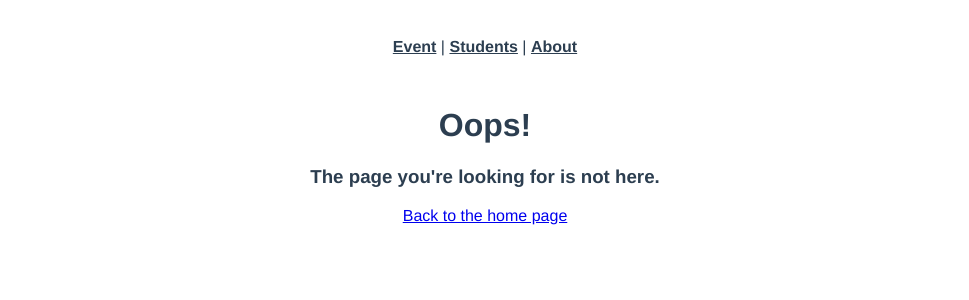
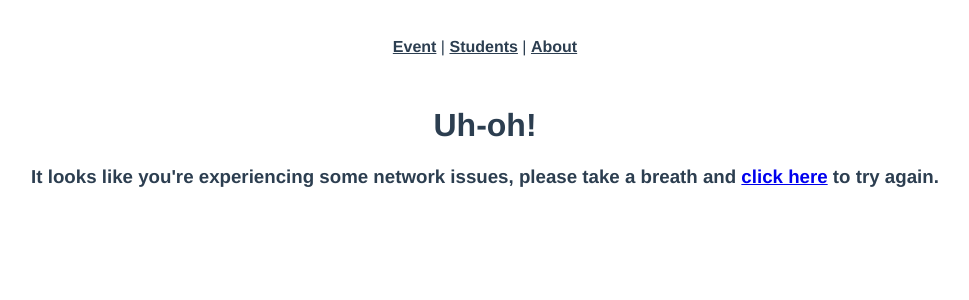
Before and after one commit to NatthanCh/Se-311-Lab2, a Vue app: page /network-error in a window 1280 px wide. Shown: the top 300 px of the page, without its empty margins (155-1124 px from the left). Built offline with nearby package versions, Linux system fonts and the light colour scheme; the HTML template or start-up script is replaced by a standard one.

Commit message:
completely 5

```diff
--- a/src/router/index.ts
+++ b/src/router/index.ts
@@ -7,6 +7,7 @@
 import EventEditView from '@/views/event/EditView.vue'
 import EventLayoutView from '@/views/event/LayoutView.vue'
 import NotFoundView from '@/views/NotFoundView.vue'
+import NetworkErrorView from '@/views/NetworkErrorView.vue'
 
 const router = createRouter({
 
@@ -67,6 +68,11 @@
       path: '/:catchAll(.*)',
       name: 'not-found',
       component: NotFoundView
+    },
+    {
+      path: '/network-error',
+      name: 'network-error-view',
+      component: NetworkErrorView
     }
   ],
 })
--- /dev/null
+++ b/src/views/NetworkErrorView.vue
@@ -0,0 +1,9 @@
+<template>
+  <div class="networkError">
+    <h1>Uh-oh!</h1>
+    <h3>
+      It looks like you're experiencing some network issues, please take a breath and
+      <a href="#" @click="$router.go(-1)">click here</a> to try again.
+    </h3>
+  </div>
+</template>
--- a/src/views/event/LayoutView.vue
+++ b/src/views/event/LayoutView.vue
@@ -18,13 +18,17 @@
     .then((response)=>{
         event.value = response.data
     })
-   .catch(() => {
+   .catch((error) => {
+    if (error.response && error.response.status === 404){
     router.push({
         name: '404-resource-view',
         params: { resource: 'event'}
-    })
    })
-    })
+  }else{
+    router.push({ name: 'network-error-view'})
+  }
+  })
+})
 </script>
 <template>
    <div v-if="event">
```
